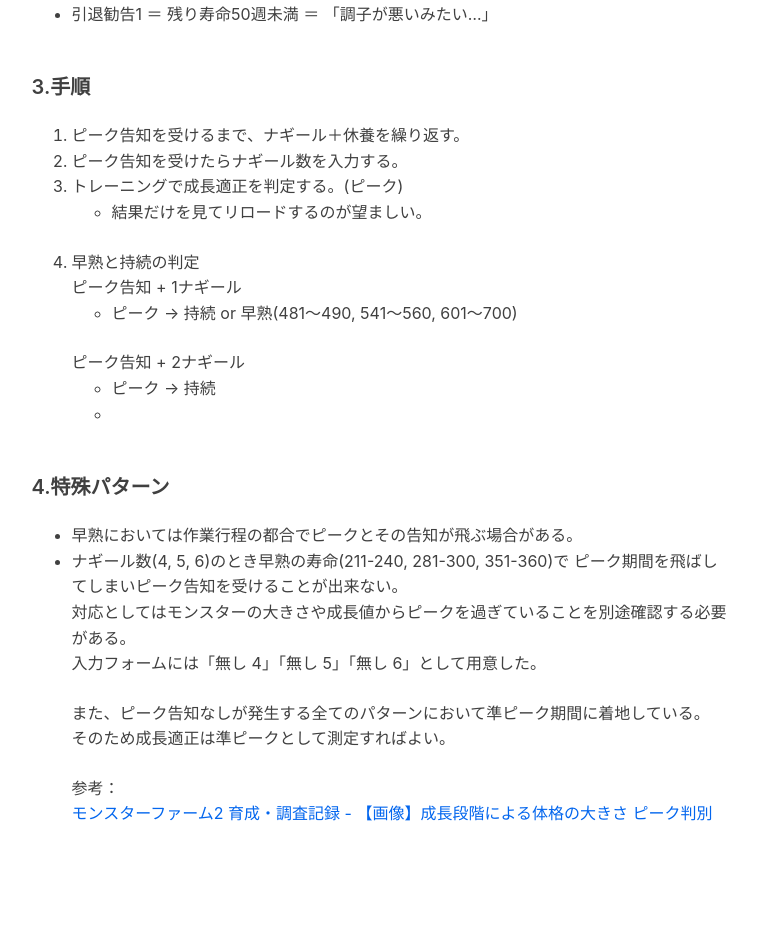
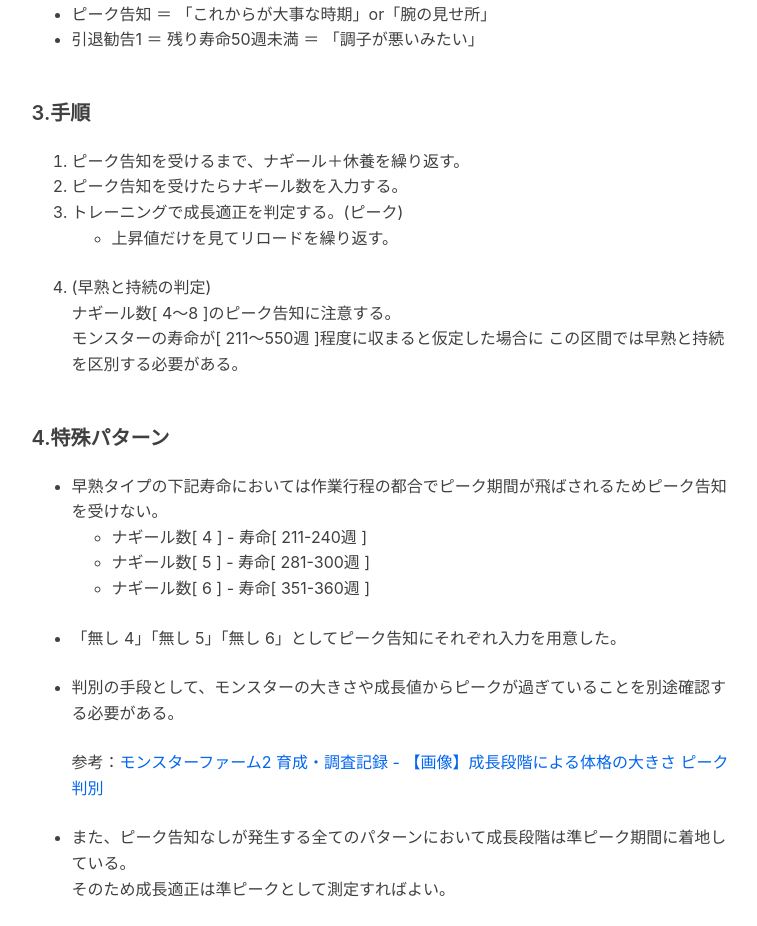
Before and after one commit to Jonnifer-R/MF2_Nagir_to_LifeTIme, a React (Create React App) app in the folder nagir-life/: page / in a window 1280 px wide. Shown: the part 1060-1986 px from the top of the page, without its empty margins (258-1015 px from the left). Before the commit the page ends 1911 px from the top, so only its background shows below. Built offline with nearby package versions, Linux system fonts and the light colour scheme.

Commit message:
comment update
concluson move to front in sentence.

```diff
--- a/nagir-life/src/Usage.js
+++ b/nagir-life/src/Usage.js
@@ -8,8 +8,9 @@ class Usage extends Component {
         <h2>- 概要と使い方 -</h2>
         <div className="usage-inline">
           <h5>1.目的</h5>
-          <ul>ピーク告知と引退勧告1までに与えたナギールの数から<br />
-          モンスターの成長タイプと寿命を求める
+          <ul>ピーク告知と引退勧告1までに与えたナギールの数から
+            モンスターの成長タイプと寿命を一意に求める。<br />
+            寿命は[ 211～700週 ]の範囲にあるものとする。
           </ul>
         </div>
 
@@ -18,8 +19,8 @@ class Usage extends Component {
           <ul>
             <li>ナギール＋休養(寿命-21週) ＝ 1ナギール</li>
             <li>1ナギール後の週明けに告知 ＝ ナギール数1と入力</li>
-            <li>ピーク告知 ＝ 「これからが大事な時期」</li>
-            <li>引退勧告1 ＝ 残り寿命50週未満 ＝ 「調子が悪いみたい…」</li>
+            <li>ピーク告知 ＝ 「これからが大事な時期」or「腕の見せ所」</li>
+            <li>引退勧告1 ＝ 残り寿命50週未満 ＝ 「調子が悪いみたい」</li>
           </ul>
         </div>
 
@@ -30,39 +31,40 @@ class Usage extends Component {
             <li>ピーク告知を受けたらナギール数を入力する。</li>
             <li>トレーニングで成長適正を判定する。(ピーク)</li>
               <ul>
-                <li>結果だけを見てリロードするのが望ましい。</li>
+                <li>上昇値だけを見てリロードを繰り返す。</li>
               </ul>
-            <li>早熟と持続の判定</li>
-              ピーク告知 + 1ナギール
-              <ul>
-                <li>ピーク → 持続 or 早熟(481～490, 541～560, 601～700)</li>
-              </ul>
-              ピーク告知 + 2ナギール
-              <ul>
-                <li>ピーク → 持続</li>
-                <li></li>
-              </ul>
-
+            <li>(早熟と持続の判定)</li>
+              ナギール数[ 4～8 ]のピーク告知に注意する。<br />
+              モンスターの寿命が[ 211～550週 ]程度に収まると仮定した場合に
+              この区間では早熟と持続を区別する必要がある。
           </ol>
         </div>
 
         <div className="usage-inline">
           <h5>4.特殊パターン</h5>
           <ul>
-            <li>早熟においては作業行程の都合でピークとその告知が飛ぶ場合がある。</li>
-            <li>ナギール数(4, 5, 6)のとき早熟の寿命(211-240, 281-300, 351-360)で
-              ピーク期間を飛ばしてしまいピーク告知を受けることが出来ない。<br />
-              対応としてはモンスターの大きさや成長値からピークを過ぎていることを別途確認する必要がある。<br />
-              入力フォームには「無し 4」「無し 5」「無し 6」として用意した。
+            <li>早熟タイプの下記寿命においては作業行程の都合でピーク期間が飛ばされるためピーク告知を受けない。</li>
+            <ul>
+              <li>ナギール数[ 4 ] - 寿命[ 211-240週 ]</li>
+              <li>ナギール数[ 5 ] - 寿命[ 281-300週 ]</li>
+              <li>ナギール数[ 6 ] - 寿命[ 351-360週 ]</li>
+            </ul>
+            <li>
+              「無し 4」「無し 5」「無し 6」としてピーク告知にそれぞれ入力を用意した。
+            </li>
+            <p />
+            <li>
+              判別の手段として、モンスターの大きさや成長値からピークが過ぎていることを別途確認する必要がある。
               <p />
-              また、ピーク告知なしが発生する全てのパターンにおいて準ピーク期間に着地している。<br />
-              そのため成長適正は準ピークとして測定すればよい。
-
-              <p />
-              参考：<br />
+              参考：
               <a href="https://ameblo.jp/solmf2/entry-12538461030.html">
                 モンスターファーム2 育成・調査記録 - 【画像】成長段階による体格の大きさ ピーク判別
               </a>
+              <p />
+            </li>
+            <li>
+              また、ピーク告知なしが発生する全てのパターンにおいて成長段階は準ピーク期間に着地している。<br />
+              そのため成長適正は準ピークとして測定すればよい。
             </li>
           </ul>
         </div>
```
